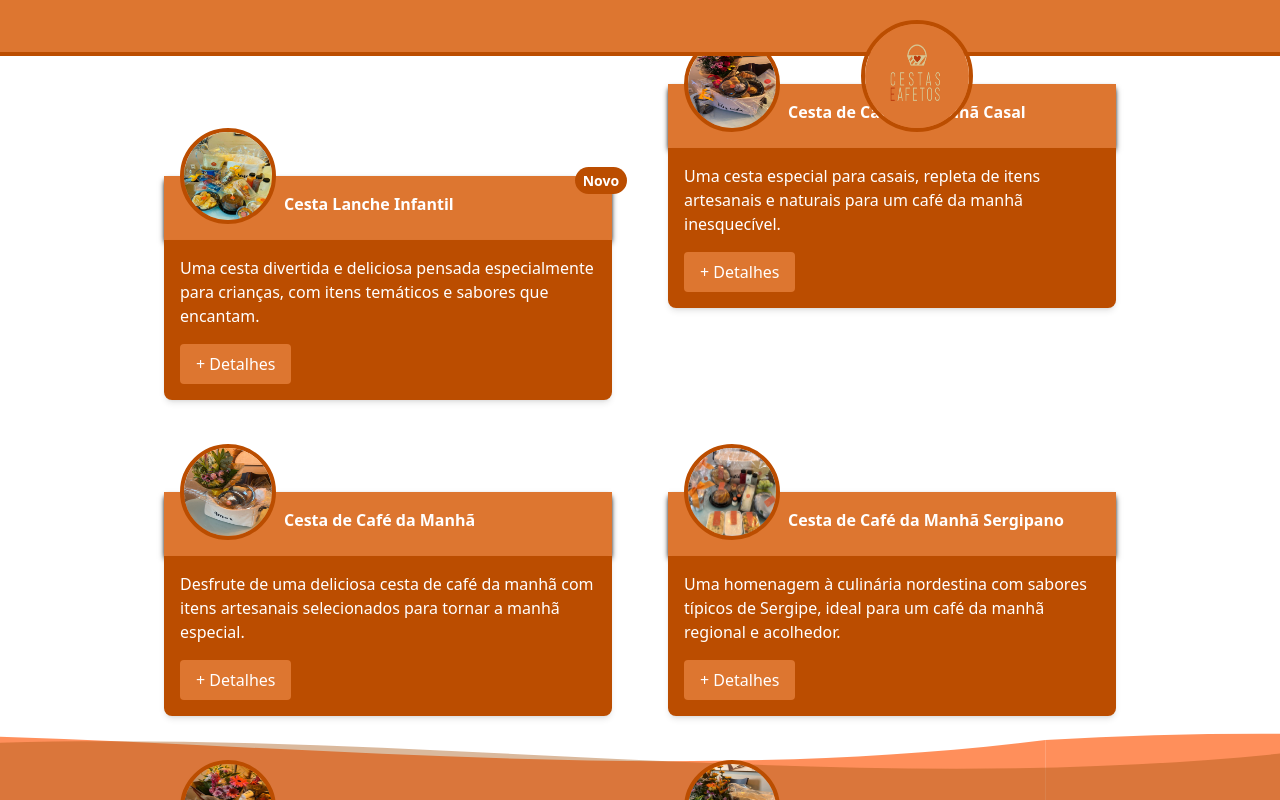
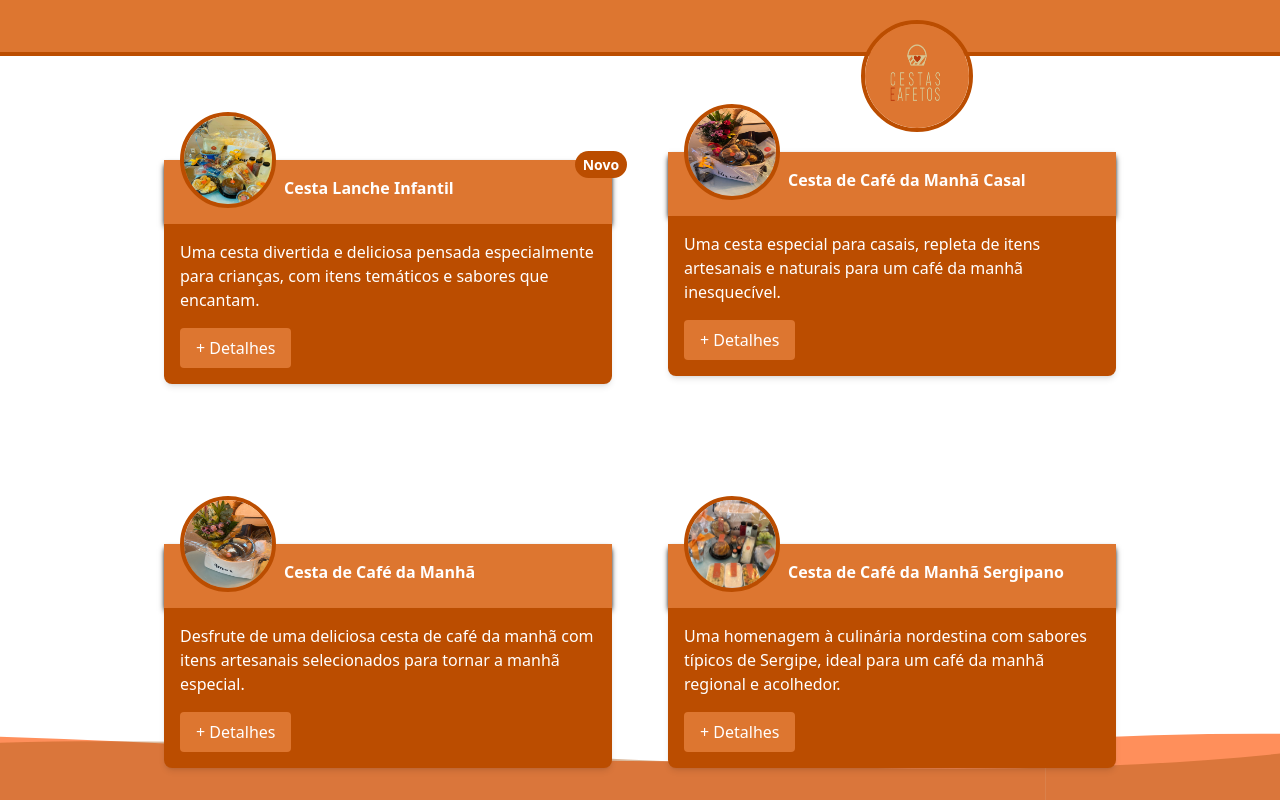
Before and after one commit to vinicius-pascoal/cestas-E-afetos, a Next.js app: page / in a window 1280 px wide. Built offline with nearby package versions, Linux system fonts and the light colour scheme.

Commit message:
fixes to pc vesion

```diff
--- a/src/app/page.tsx
+++ b/src/app/page.tsx
@@ -7,7 +7,7 @@ export default function Home() {
   return (
     <WallpaperContainer>
       <div className="w-dvw">
-        <header className=" bg-[#dd7630] border-b-4 border-b-amber-700 h-14">
+        <header className=" bg-[#dd7630] border-b-4 border-b-amber-700 h-14 ">
           <Image
             className=" z-10 rounded-full relative -bottom-5 -right-4/6 ml-2 border-amber-700 border-4 w-28 h-28"
             src={logo}
--- a/src/components/CardItem.tsx
+++ b/src/components/CardItem.tsx
@@ -15,7 +15,7 @@ type CardItemProps = {
 
 export default function CardItem({ nome, image, description, preco, itemsCompleto , novo }: CardItemProps) {
   return (
-    <div className="first:mt-24 m-7 mb-16 w-full max-w-md">
+    <div className=" first:mt-24 md:first:mt-20 md:mt-24 m-7 mb-16 w-full max-w-md">
       {novo && (
         <span className="z-0 relative left-11/12 -bottom-4 bg-amber-700 text-white px-2 py-1 rounded-full text-sm font-semibold">
           Novo
--- a/src/components/Modal.tsx
+++ b/src/components/Modal.tsx
@@ -25,7 +25,7 @@ export default function Modal({ nome, image, itemsCompleto, preco }: ModalItemPr
     <>
       <button
         onClick={() => setOpen(true)}
-        className="mt-4 bg-[#dd7630] text-white px-4 py-2 rounded hover:bg-amber-700 transition-colors"
+        className="mt-4 bg-[#dd7630] text-white px-4 py-2 rounded hover:bg-amber-900 transition-colors"
       >
         + Detalhes
       </button>
```
